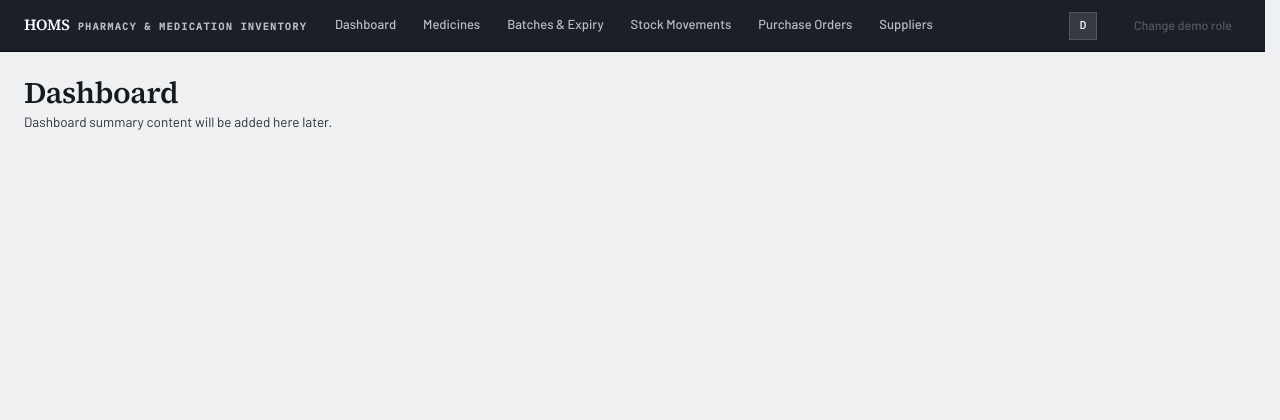
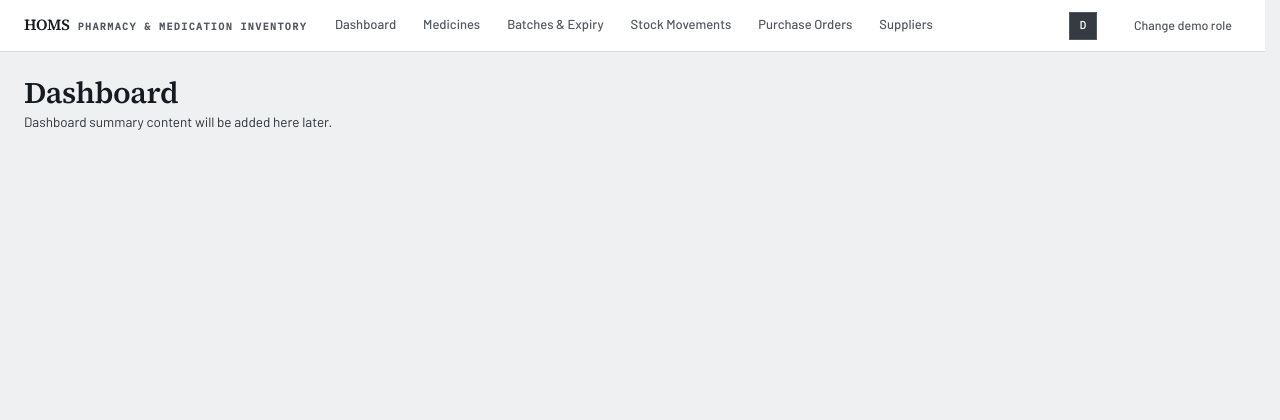
Before and after one commit to jaeyunjks/hospital-operations-management-system, a Flask app: page / in a window 1280 px wide. Shown: the top 420 px of the page. Run offline with Flask 3, Linux system fonts and the light colour scheme; the visitor is signed in with stand-in values (Sample User, id 1); some libraries are stand-ins or nearby versions.

Commit message:
update main.css

```diff
--- a/student-3/frontend/static/css/main.css
+++ b/student-3/frontend/static/css/main.css
@@ -37,3 +37,27 @@
 
 /* Long operational tables scroll within their own container, never the page. */
 html { scrollbar-gutter: stable; }
+
+/* Pharmacy header uses the light navigation treatment. */
+.app-header {
+  background: var(--white);
+  color: var(--color-text-primary);
+  border-bottom-color: var(--color-border-strong);
+}
+
+.app-header__brand,
+.app-header .user-chip {
+  color: var(--color-text-primary);
+}
+
+.app-header__context,
+.app-header .user-chip__role,
+.app-header .nav-link {
+  color: var(--color-text-muted);
+}
+
+.app-header .nav-link:hover,
+.app-header .nav-link[aria-current="page"],
+.app-header .nav-link.is-active {
+  color: var(--color-text-primary);
+}
```
